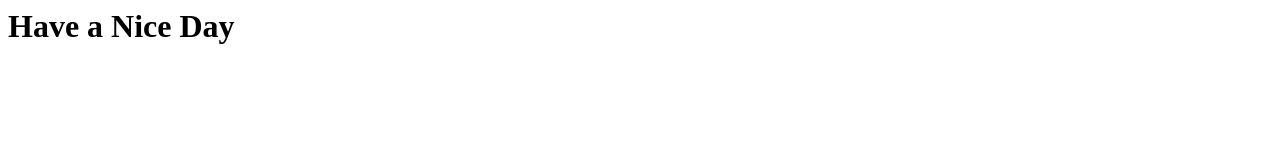
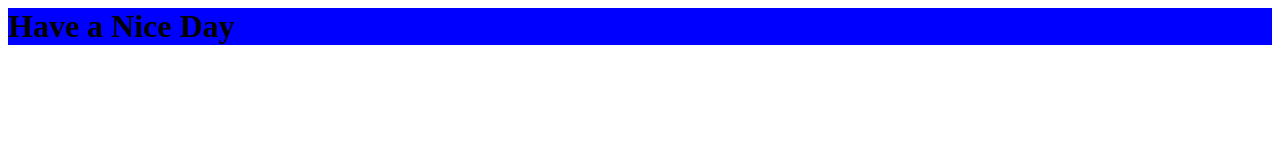
Before and after one commit to thitevaishnavi26524/MyFirstProject, a plain HTML site: page index.html in a window 1280 px wide. Drawn offline with Linux system fonts and the light colour scheme.

Commit message:
vaishnavi

```diff
--- a/index.html
+++ b/index.html
@@ -3,6 +3,6 @@
 <title></title>
 </head>
 <body>
-<h1>Have a Nice Day</h1>
+<h1 style="background-color: blue;">Have a Nice Day</h1>
 </body>
 </html>
```
